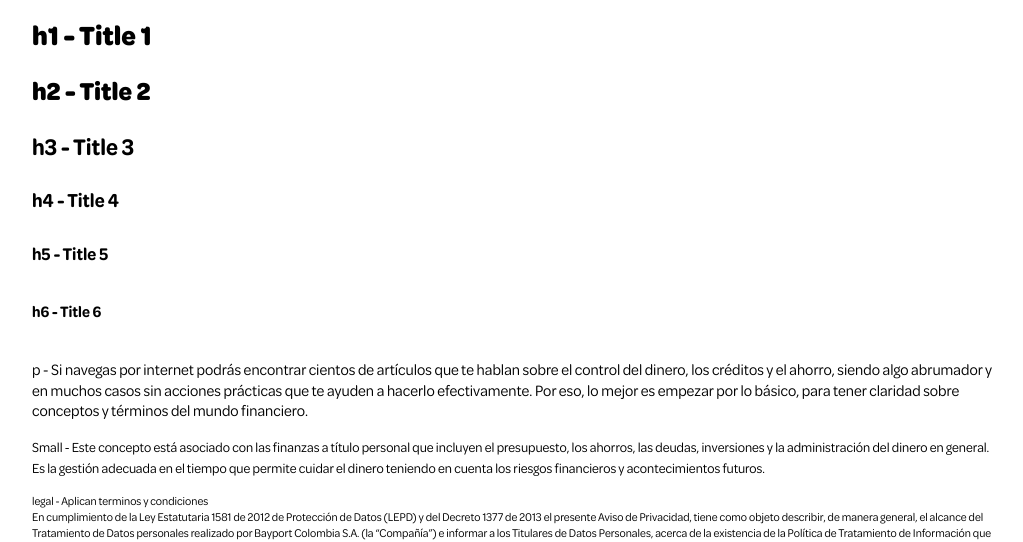
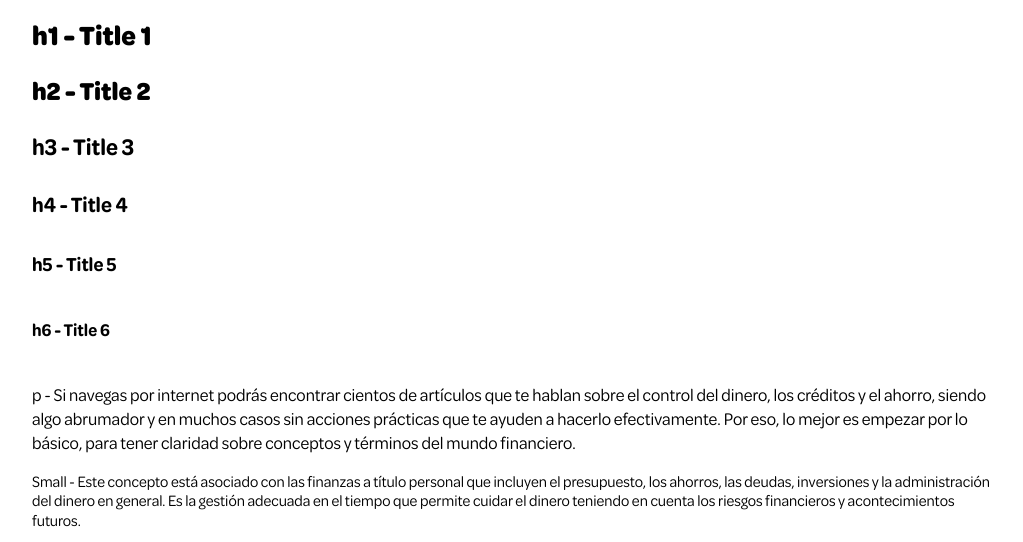
Before and after one commit to Crisnino13/style-bayport, a plain HTML site: page index.html in a window 1280 px wide. Shown: the part 260-802 px from the top of the page, without its empty margins (128-1151 px from the left). Drawn offline with Linux system fonts and the light colour scheme.

Commit message:
ajuste tamaño px parrafos a 18

```diff
--- a/css/style.css
+++ b/css/style.css
@@ -96,27 +96,29 @@ h3{
 }
 
 h4{
+    font-size: 22px;
+}
+
+h5{
     font-size: 20px;
 }
 
-h5{
+h6{
     font-size: 18px;
 }
 
-h6{
-    font-size: 16px;
-}
-
 p{
-    line-height: 1.3rem;
+    font-size: 18px;
+    line-height: 1.5rem;
 }
 
 .small{
-    font-size: 14px;
+    font-size: 16px;
+    line-height: 1.2rem;
 }
 
 .legal{
-    font-size: 12px;
+    font-size: 13px;
     line-height: 1rem;
 }
 
```
